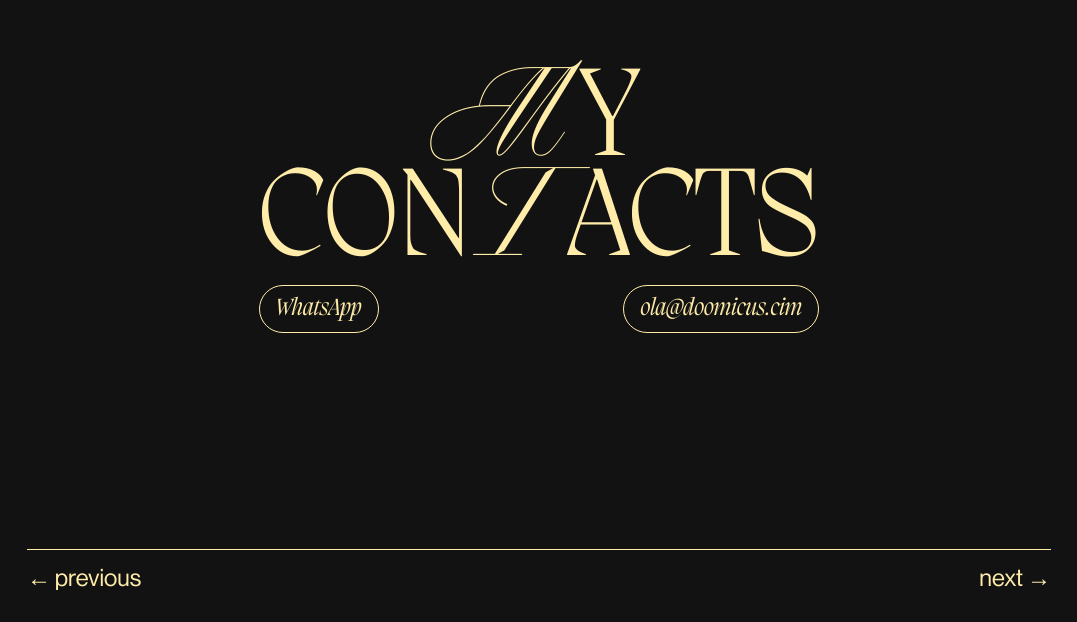
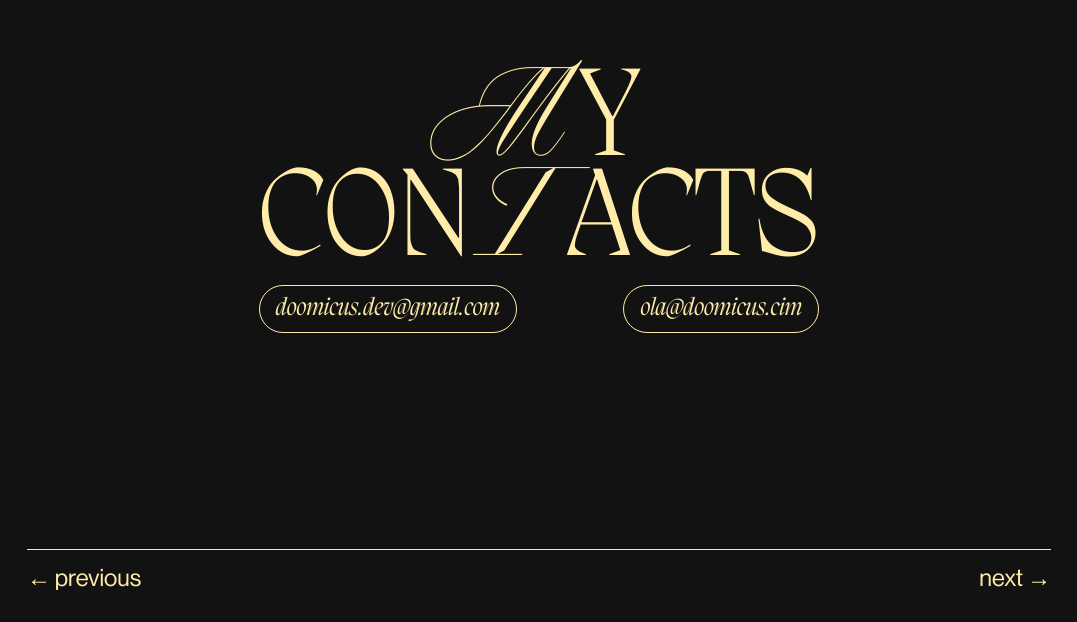
Before and after one commit to doomicusx/myportfolioopensource, a plain HTML site: page portfolio-klic.html in a window 1280 px wide. Shown: the part 6794-7416 px from the top of the page, without its empty margins (101-1178 px from the left). Drawn offline with Linux system fonts and the light colour scheme.

Commit message:
Update portfolio-klic.html

```diff
--- a/portfolio-klic.html
+++ b/portfolio-klic.html
@@ -337,11 +337,13 @@
                 >acts
               </h1>
               <ul class="flex items-center justify-between">
-                <li class="font-migra-italic text-base lg:text-2xl btn-contato">
+                 <li class="font-migra-italic text-base lg:text-2xl btn-contato">
                   <a
-                    class="py-[.625rem] hover px-4 border rounded-full border-light leading-[100%]"
-                    href="https://wa.me/5511971557069?text=Ol%C3%A1%20Pedro!%20Vim%20pelo%20site"
-                    >WhatsApp</a
+                    id="copy-email"
+                    class="py-[.625rem] px-4 border hover rounded-full border-light leading-[100%] cursor-pointer"
+                    href="#"
+                    data-email="doomicus.dev@gmail.com"
+                    >doomicus.dev@gmail.com</a
                   >
                 </li>
                 <li class="font-migra-italic text-base lg:text-2xl btn-contato">
```
